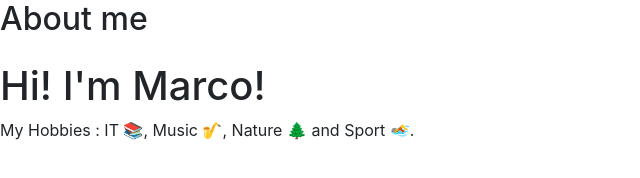
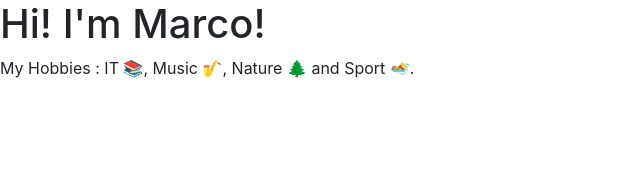
Before and after one commit to Marcosica/Marcosica.github.io, a plain HTML site: page index.html in a window 1280 px wide. Shown: the whole page, without its empty margins (0-640 px from the left). Drawn offline with nearby package versions, Linux system fonts and the light colour scheme.

Commit message:
Update index.html

```diff
--- a/index.html
+++ b/index.html
@@ -16,7 +16,6 @@
 </head>
 
 <body>
-<h2 class="mb-4">About me</h2>
 <h1>Hi! I'm Marco!</h1>
 
 <p>My Hobbies : IT &#128218;, Music &#127927;, Nature &#127794; and Sport &#127946;.</p>
```
